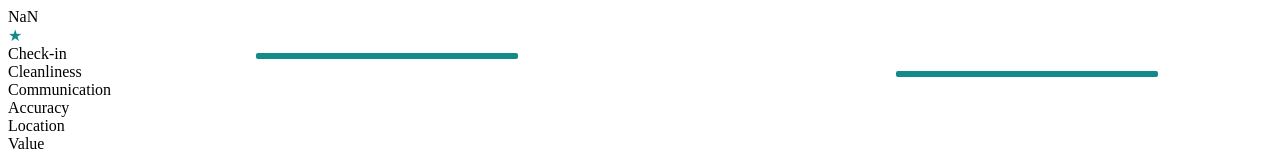
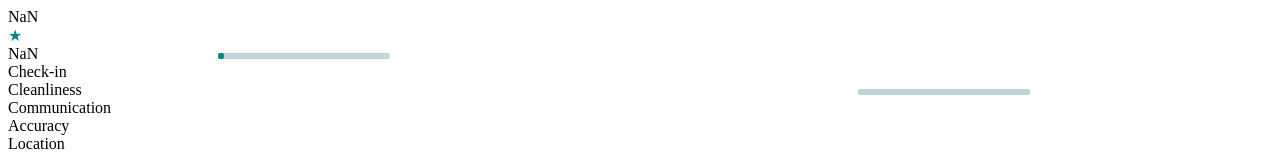
Before and after one commit to charleyarby/reviews, a React app: page / in a window 1280 px wide. Shown: the top 153 px of the page. Built offline with nearby package versions, Linux system fonts and the light colour scheme; no server answers; the HTML template or start-up script is replaced by a standard one.

Commit message:
made the rating bar the right color by sampling color from airbnb

```diff
--- a/client/src/components/App.jsx
+++ b/client/src/components/App.jsx
@@ -21,7 +21,7 @@ class App extends React.Component {
   }
   render(){
     return(
-      <div className='review'>
+      <div className='Review'>
         <Rating allReviews={this.state.reviews}/>
         <AllReviews allReviews={this.state.reviews}/>
       </div>
--- a/client/src/components/Rating.jsx
+++ b/client/src/components/Rating.jsx
@@ -10,6 +10,7 @@ const Rating = (props) => {
     Value:0,
     Average:0
   }
+  var width = 13;
   for(var review=0; review<props.allReviews.length; review++) {
     allRatings.Checkin += props.allReviews[review].Checkin
     allRatings.Communication += props.allReviews[review].Communication
@@ -30,7 +31,9 @@ const Rating = (props) => {
   allRatings.Average = (allRatings.Average/6).toFixed(2)
   allRatings.Average = Number(allRatings.Average)
 
-  console.log(allRatings)
+  var Checkin= width* (allRatings.Checkin/5)
+  Checkin= Checkin.toString() + '%'
+  console.log(Checkin);
   return(
   <div className="ratingSection">
     <div className='averageRating'>{allRatings.Average}</div>
@@ -40,8 +43,15 @@ const Rating = (props) => {
         <div className='categories'>
           <div>
            <hr style={fullBarLeft}></hr>
+           <hr style={{
+                        position:'absolute',
+                        border: '3px solid #04868b',
+                        borderRadius: '2px',
+                        width:Checkin,
+                        left:'17%'
+           }}></hr>
+           <div className='leftRating'>{allRatings.Checkin}</div>
           </div>
-
           <div>Check-in</div>
 
         </div>
@@ -71,20 +81,20 @@ export default Rating;
 
 
 const starStyle = {
-  color:'rgb(19, 138, 138)'
+  color:'#04868b'
 }
 
 const fullBarLeft = {
   position:'absolute',
-  border: '3px solid rgb(19, 138, 138)',
+  border: '3px solid #c1d5d6',
   borderRadius: '2px',
-  width:'20%',
-  left:'20%'
+  width:'13%',
+  left:'17%'
 }
 const fullBarRight = {
   position:'absolute',
-  border: '3px solid rgb(19, 138, 138)',
+  border: '3px solid #c1d5d6',
   borderRadius: '2px',
-  width:'20%',
-  left:'70%'
+  width:'13%',
+  left:'67%'
 }
--- a/database/seedDatabase.js
+++ b/database/seedDatabase.js
@@ -114,7 +114,7 @@ let save = (reviews, cb) => {
 }
 
 
-save();
+//save();
 
 //console.log(faker.image.avatar())
 
```
Also changed, not shown: Annotation 2019-10-17 145820.png (added), bar.png (added).
